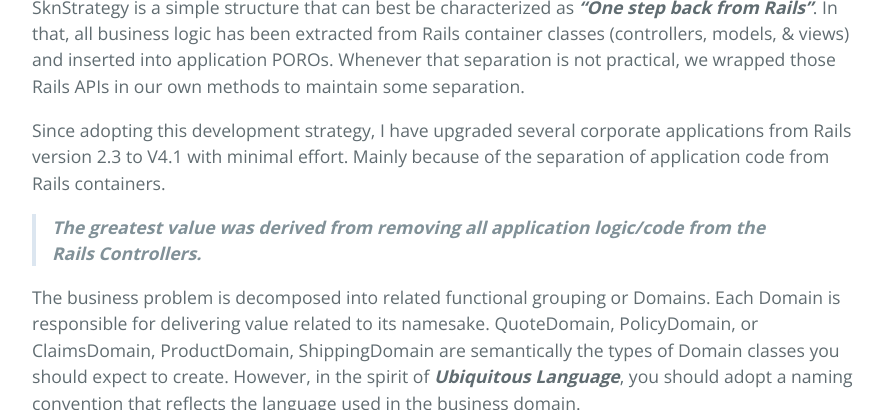
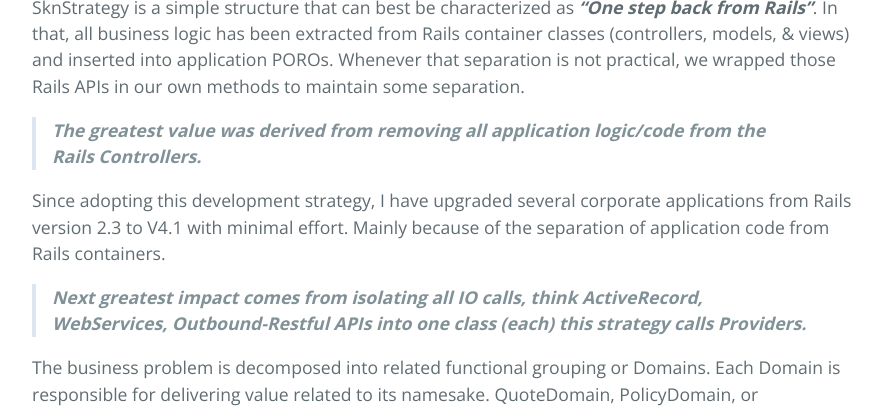
Before and after one commit to skoona/skoona.github.io, a Jekyll site: the page built from _posts/2017-09-10-sknstrategy-introduction.md, in a window 1280 px wide and 900 px high, scrolled down 779 px, cut to the strip 142-552 px from the top of the window. Shown: the whole strip, without its empty margins (192-1075 px from the left). Built offline with Jekyll 4.4.1, drawn with Linux system fonts in a browser that asks for light colours; comment, search, counter and statistics services are not loaded.

Commit message:
UseCase introduction

```diff
--- a/_posts/2017-09-10-sknstrategy-introduction.md
+++ b/_posts/2017-09-10-sknstrategy-introduction.md
@@ -22,11 +22,13 @@
 inserted into application POROs. Whenever that separation is not practical, we wrapped those Rails APIs in our
 own methods to maintain some separation.
 
+> **_The greatest value was derived from removing all application logic/code from the Rails Controllers._**
+
 Since adopting this development strategy, I have upgraded several corporate applications from Rails
 version 2.3 to V4.1 with minimal effort.  Mainly because of the separation of application code from
 Rails containers.
 
-> **_The greatest value was derived from removing all application logic/code from the Rails Controllers._**
+> **_Next greatest impact comes from isolating all IO calls, think ActiveRecord, WebServices, Outbound-Restful APIs into one class (each) this strategy calls Providers._**
 
 The business problem is decomposed into related functional grouping or Domains.  Each Domain is responsible
 for delivering value related to its namesake.  QuoteDomain, PolicyDomain, or ClaimsDomain, ProductDomain,
```
